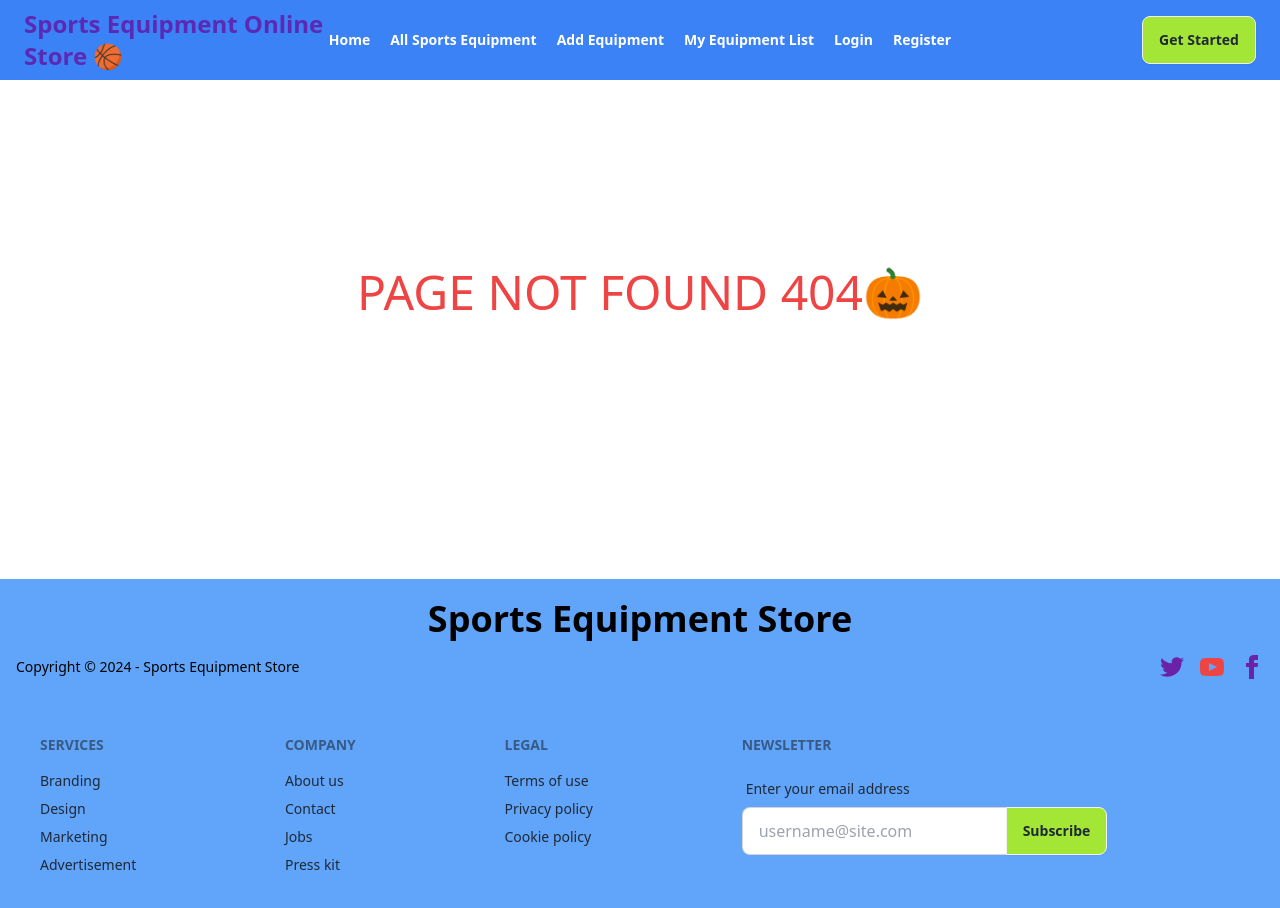
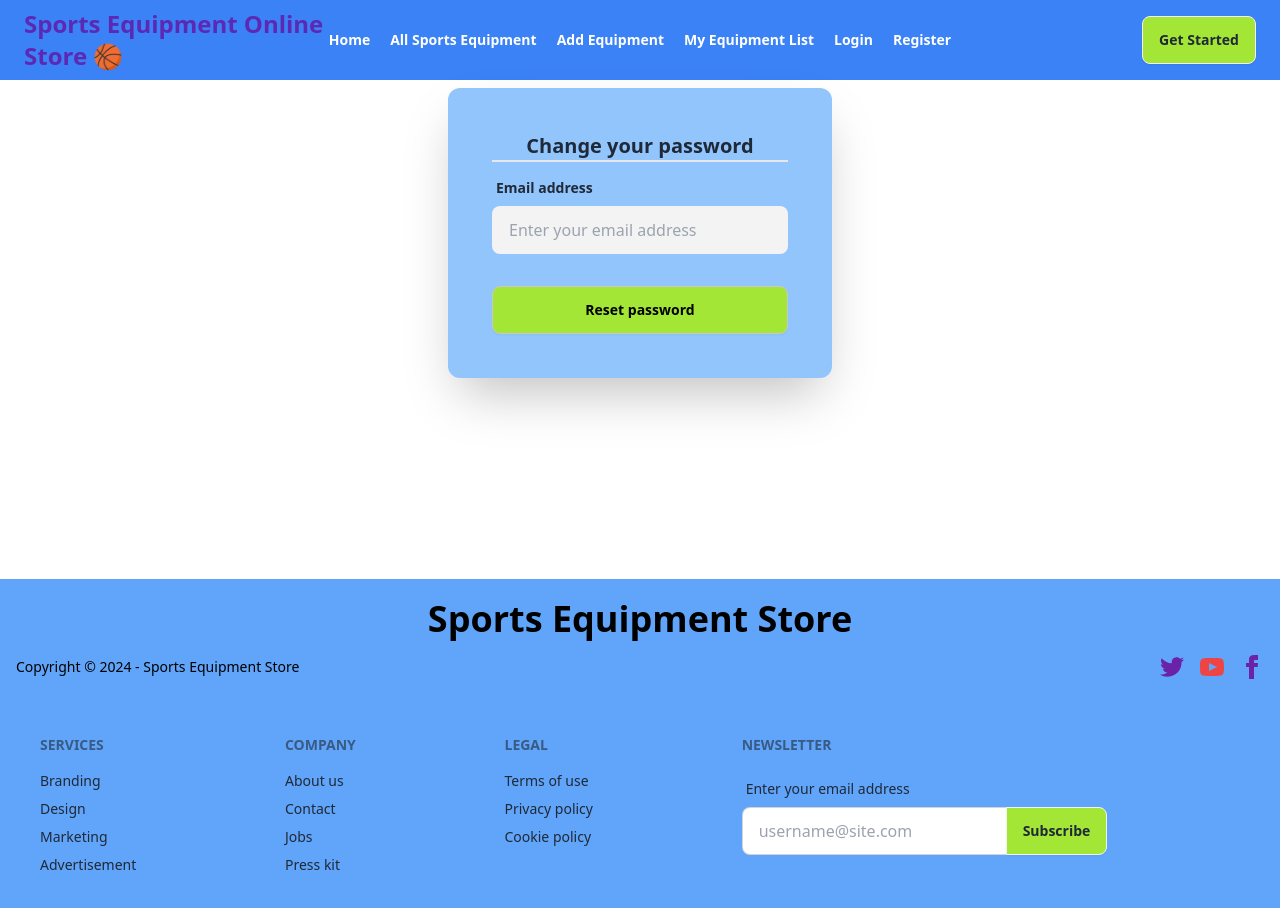
Before and after one commit to tonmoy-sutradhar/Sports-equpment-website-Client-, a React (Vite) app: page /forgotPassword in a window 1280 px wide. Shown: the top 908 px of the page. Built offline with nearby package versions, Linux system fonts and the light colour scheme; no server answers.

Commit message:
Forgot password done.

```diff
--- /dev/null
+++ b/src/Components/ForgotPassword.jsx
@@ -0,0 +1,60 @@
+import { toast } from "react-toastify";
+import { auth } from "../Provider/AuthProvider";
+import { sendPasswordResetEmail } from "firebase/auth";
+
+const ForgotPassword = () => {
+  const handleSubmit = (e) => {
+    e.preventDefault();
+    const form = new FormData(e.target);
+    const email = form.get("email");
+
+    sendPasswordResetEmail(auth, email)
+      .then(() => {
+        // console.log("Password reset email sent!");
+        toast.success("Password reset email sent. Check your email!");
+        // ..
+      })
+      .catch((error) => {
+        const errorCode = error.code;
+        const errorMessage = error.message;
+        // ..
+      });
+    // console.log(email);
+  };
+
+  return (
+    <div>
+      <div className=" flex justify-center items-center ">
+        <div className="card bg-blue-300 w-full max-w-sm shrink-0 shadow-2xl rounded-xl p-3 ">
+          <form onSubmit={handleSubmit} className="card-body ">
+            <h1 className="text-xl font-semibold text-center border-b-2">
+              Change your password
+            </h1>
+            <div className="form-control">
+              <label className="label">
+                <span className="label-text font-semibold">Email address</span>
+              </label>
+              <input
+                required
+                type="email"
+                name="email"
+                placeholder="Enter your email address"
+                className="input rounded-lg  bg-[#F3F3F3]"
+              />
+            </div>
+
+            {/* Google login */}
+
+            <div className="form-control  mt-6">
+              <button className="btn btn-active bg-lime-400 text-black rounded-lg">
+                Reset password
+              </button>
+            </div>
+          </form>
+        </div>
+      </div>
+    </div>
+  );
+};
+
+export default ForgotPassword;
--- a/src/Routes/Routes.jsx
+++ b/src/Routes/Routes.jsx
@@ -6,6 +6,7 @@ import AddEquipment from "../Pages/AddEquipment";
 import MyEquipmentList from "../Pages/MyEquipmentList";
 import Login from "../Pages/Login";
 import Register from "../Pages/Register";
+import ForgotPassword from "../Components/ForgotPassword";
 
 const router = createBrowserRouter([
   {
@@ -36,6 +37,10 @@ const router = createBrowserRouter([
         path: "/register",
         element: <Register></Register>,
       },
+      {
+        path: "/forgotPassword",
+        element: <ForgotPassword></ForgotPassword>,
+      },
 
       {
         path: "*",
```
